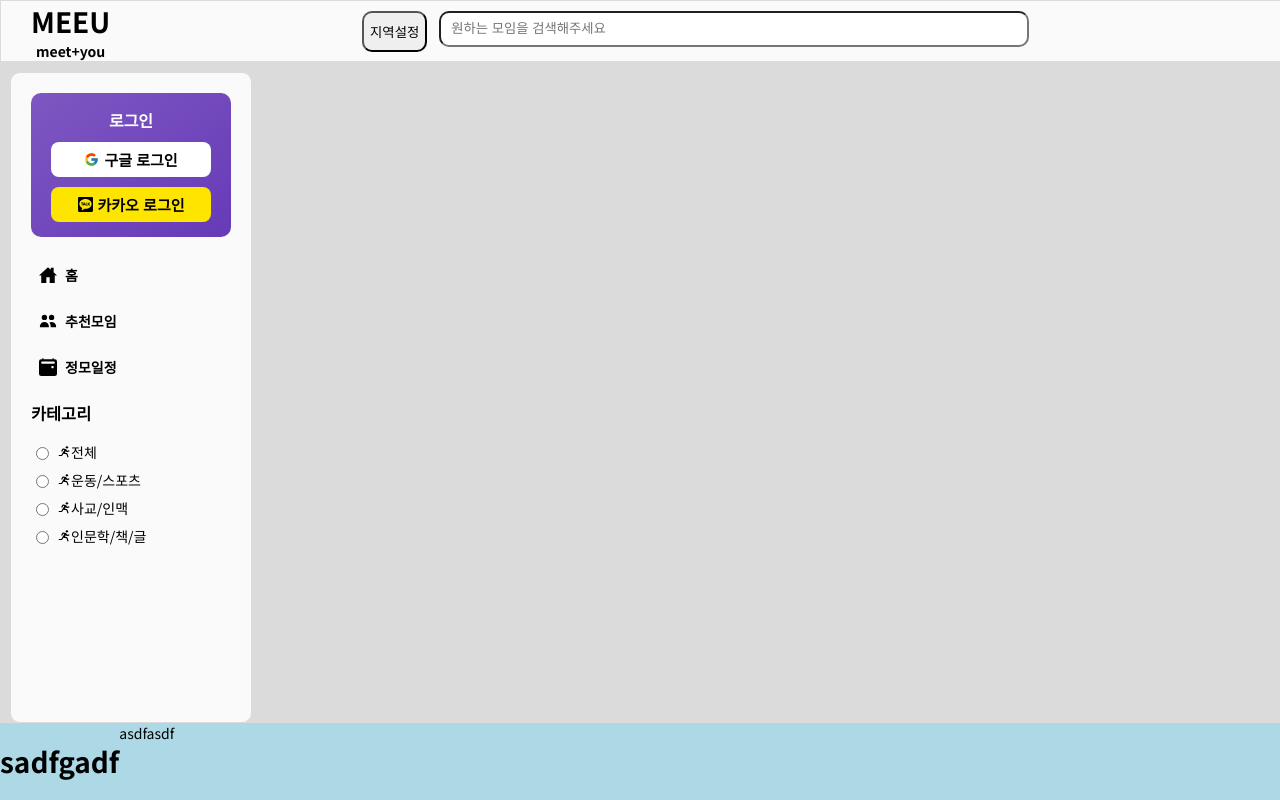
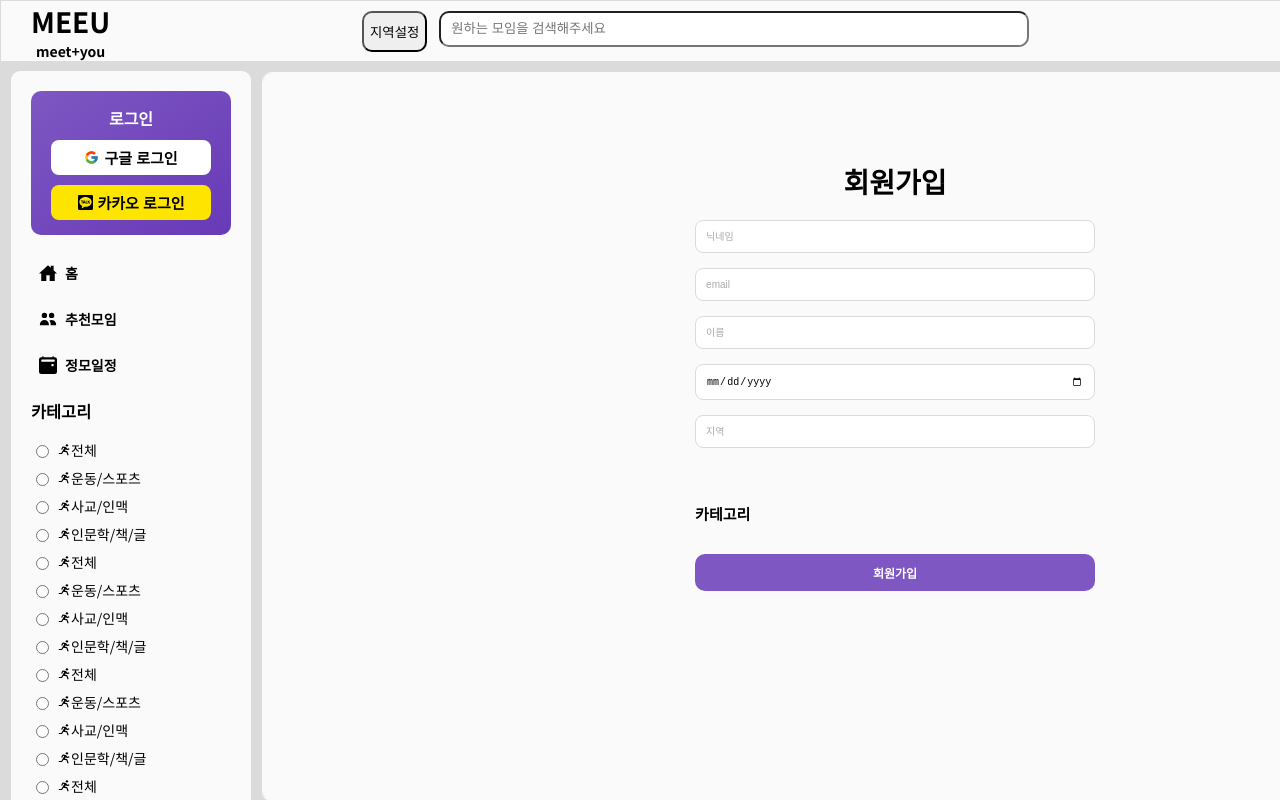
Before and after one commit to TeamGaZaGu/TeamProject, a React (Vite) app in the folder nomore_front/: page /auth/signup in a window 1280 px wide. Before the commit this address led to /. Built offline with nearby package versions, Linux system fonts and the light colour scheme.

Commit message:
사이드바 수정

```diff
--- a/nomore_front/src/Layout/MainLayout/MainLayout.jsx
+++ b/nomore_front/src/Layout/MainLayout/MainLayout.jsx
@@ -25,6 +25,22 @@ function MainLayout({ children }) {
     '운동/스포츠',
     '사교/인맥',
     '인문학/책/글',
+    '전체',
+    '운동/스포츠',
+    '사교/인맥',
+    '인문학/책/글',
+    '전체',
+    '운동/스포츠',
+    '사교/인맥',
+    '인문학/책/글',
+    '전체',
+    '운동/스포츠',
+    '사교/인맥',
+    '인문학/책/글',
+    '전체',
+    '운동/스포츠',
+    '사교/인맥',
+    '인문학/책/글',
   ];
 
   return (
@@ -39,6 +55,7 @@ function MainLayout({ children }) {
             <input type="text" placeholder='원하는 모임을 검색해주세요' value={searchInput} onChange={searchInputOnChange}/>
           </div>
       </div>
+      <div css={s.body}>
         <div css={s.leftSideBar}>
           <div css={s.loginContainer}>
             <h2>로그인</h2>
@@ -69,11 +86,11 @@ function MainLayout({ children }) {
               </div>
             ))}
           </div>
-      </div>
+        </div>
         <div css={s.content}>
           {children}
-          <div>asdfasdf</div>
         </div>
+      </div>
     </div>
   );
 }
--- a/nomore_front/src/Layout/MainLayout/styles.js
+++ b/nomore_front/src/Layout/MainLayout/styles.js
@@ -1,14 +1,18 @@
 import { css } from "@emotion/react";
 
 export const root = css`
+  display: flex;
+  position: relative;
+  flex-direction: column;
   height: 100vh;
-  display: flex;
-  flex-direction: column;
+
 `;
 
 export const header = css`
   display: flex;
+  position: fixed;
   align-items: center;
+  top: 0;
   border: 0.1rem solid #dbdbdb;
   margin-bottom: 1rem;
   width: 100%;
@@ -55,6 +59,8 @@ export const body = css`
 `;
 
 export const leftSideBar = css`
+  position: fixed;
+  top: 7rem;
   margin-left: 1rem;
   padding: 2rem;
   border: 0.1rem solid #dbdbdb;
@@ -131,7 +137,7 @@ export const sideMenu = css`
     transition: background-color 0.2s;
 
     &:hover {
-      background-color: #fafafa;
+      background-color: #dbdbdb;
     }
 
     & > svg {
@@ -159,8 +165,20 @@ export const sideCategory = css`
 
 export const content = css`
   display: flex;
+  position: absolute;
+  border: 0.1rem solid #fafafa;
+  border-radius: 1rem;
+  margin-top: 7.16rem;
+  margin-left: 26.16rem;
+  width: 126.5rem;
+  height: calc(100vh - 7.16rem);
   flex-grow: 1;
-  background-color: lightblue;
+  background-color: #fafafa;
+  overflow-y: auto;
+
+  &::-webkit-scrollbar {
+    display: none;
+  }
 `;
 
 export const radioLabel = css`
@@ -174,7 +192,7 @@ export const radioLabel = css`
   }
 
   &:hover {
-    color: #4e89ff;
+    color: #ff5a4e;
   }
 `;
 
--- a/nomore_front/src/Routes/RootRoute.jsx
+++ b/nomore_front/src/Routes/RootRoute.jsx
@@ -9,7 +9,7 @@ function RootRoute(props) {
     return (
         <MainLayout>
             <Routes>
-                <Route path='/auth' element={ <Auth /> } />
+                <Route path='/auth/*' element={ <Auth /> } />
                 <Route path='/' element={ <Home />} />
                 <Route path='*' element={ <NotFound /> } />
             </Routes>
--- a/nomore_front/src/pages/Auth/Auth.jsx
+++ b/nomore_front/src/pages/Auth/Auth.jsx
@@ -1,11 +1,13 @@
 import React from 'react';
 import { Route, Routes } from 'react-router-dom';
 import Signup from './signup/Signup';
+import NotFound from '../NotFound/NotFound';
 
 function Auth(props) {
     return (
         <Routes>
             <Route path='/signup' element={ <Signup />} />
+            <Route path='/*' element={ <NotFound />} />
         </Routes>
     );
 }
--- a/nomore_front/src/pages/Auth/signup/Signup.jsx
+++ b/nomore_front/src/pages/Auth/signup/Signup.jsx
@@ -1,26 +1,23 @@
 /** @jsxImportSource @emotion/react */
-import * as s from './styles';
+import * as s from './styles.js';
 import React from 'react';
 
 function Signup(props) {
-
   return (
     <div css={s.layout}>
-            <div css={s.mainContainer}>
       <h1>회원가입</h1>
       <div css={s.inputContainer}>
-                    <input type="text" placeholder='닉네임' />
-                    <input type="text" placeholder='email' />
-                    <input type="text" placeholder='이름' />
-                    <input type="text" placeholder='생년월일' />
-                    <input type="text" placeholder='지역' />
+        <input type="text" placeholder="닉네임" css={s.inputStyle} />
+        <input type="email" placeholder="email" css={s.inputStyle} />
+        <input type="text" placeholder="이름" css={s.inputStyle} />
+        <input type="date" placeholder="생년월일" css={s.inputStyle} />
+        <input type="text" placeholder="지역" css={s.inputStyle} />
       </div>
-                <div>
-                    <h3>카테고리</h3>
+      <div css={s.categoryContainer}>
+        <h3 css={s.categoryTitle}>카테고리</h3>
       </div>
-                <div css={s.SignupContainer}>
-                    <button>회원가입</button>
-                </div>
+      <div css={s.buttonContainer}>
+        <button css={s.signupButton}>회원가입</button>
       </div>
     </div>
   );
--- a/nomore_front/src/pages/Auth/signup/styles.js
+++ b/nomore_front/src/pages/Auth/signup/styles.js
@@ -1,28 +1,77 @@
-import { css } from "@emotion/react";
+import { css } from '@emotion/react';
 
 export const layout = css`
   display: flex;
-    justify-content: center;
+  flex-direction: column;
   align-items: center;
-    width: 100vw;
+  margin-top: 5rem;
+  padding: 2rem;
+  width: 100%;
+  background-color: #fafafa;
+  border-radius: 1rem;
   height: 100vh;
-`;
-
-export const mainContainer = css`
-    display: flex;
-    flex-direction: column;
-    justify-content: center;
-    align-items: center;
-    height: 40rem;
 `;
 
 export const inputContainer = css`
   display: flex;
   flex-direction: column;
-    gap: 1rem;
-    width: 20rem;
+  width: 100%;
+  max-width: 40rem;
+  gap: 1.5rem;
+  max-height: 60vh;
+  padding-bottom: 2rem;
 `;
 
-export const SignupContainer = css`
+export const inputStyle = css`
   padding: 1rem;
+  border-radius: 0.8rem;
+  border: 1px solid #dbdbdb;
+  font-size: 1rem;
+  width: 100%;
+  box-sizing: border-box;
+
+  &::placeholder {
+    color: #aaa;
+  }
+
+  &:focus {
+    outline: none;
+    border: 1px solid #7e57c2;
+  }
 `;
+
+export const categoryContainer = css`
+  margin-top: 2rem;
+  width: 100%;
+  max-width: 40rem;
+`;
+
+export const categoryTitle = css`
+  font-size: 1.5rem;
+  margin-bottom: 1rem;
+  font-weight: 600;
+`;
+
+export const buttonContainer = css`
+  margin-top: 2rem;
+  display: flex;
+  justify-content: center;
+  width: 100%;
+  max-width: 40rem;
+`;
+
+export const signupButton = css`
+  padding: 1rem 2rem;
+  background-color: #7e57c2;
+  color: white;
+  font-size: 1.2rem;
+  font-weight: 600;
+  border: none;
+  border-radius: 1rem;
+  cursor: pointer;
+  width: 100%;
+
+  &:hover {
+    background-color: #673ab7;
+  }
+`;
--- a/nomore_front/src/pages/home/Home.jsx
+++ b/nomore_front/src/pages/home/Home.jsx
@@ -2,9 +2,7 @@ import React from 'react';
 
 function Home(props) {
     return (
-        <div>
-            <h1>sadfgadf</h1>
-        </div>
+        <div></div>
     );
 }
 
--- a/nomore_front/src/styles/global.js
+++ b/nomore_front/src/styles/global.js
@@ -15,8 +15,13 @@ export const global = css`
     html, body, #root {
         margin: 0;
         padding: 0;
-        width: 100vw;
+        width: 100%;
         height: 100vh;
+        overflow: hidden;
+
+        &::-webkit-scrollbar {
+            width: 0;
+        }
     }
 
     #root {
```
Lines whose indentation alone changed are shown as unchanged.
